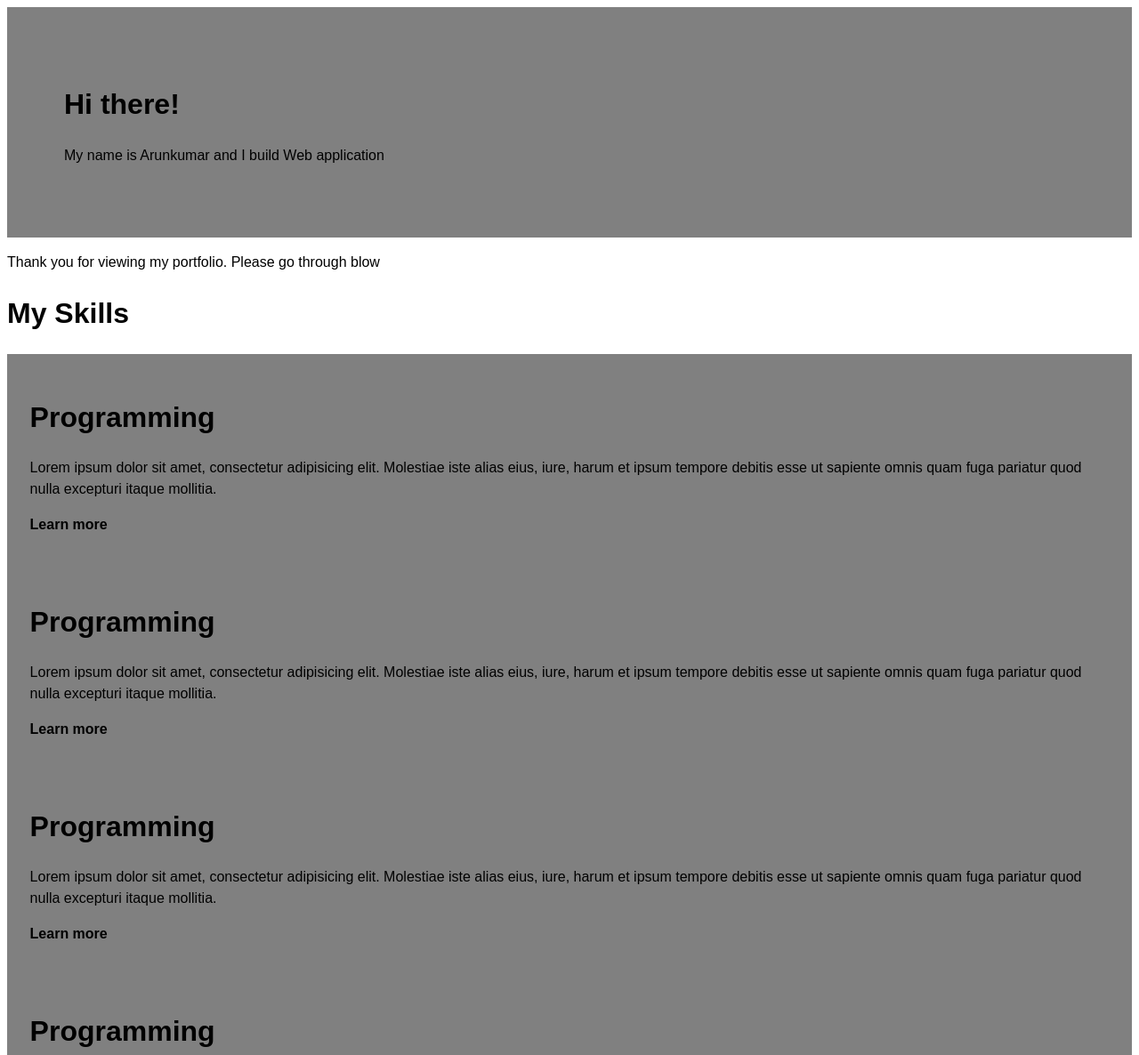
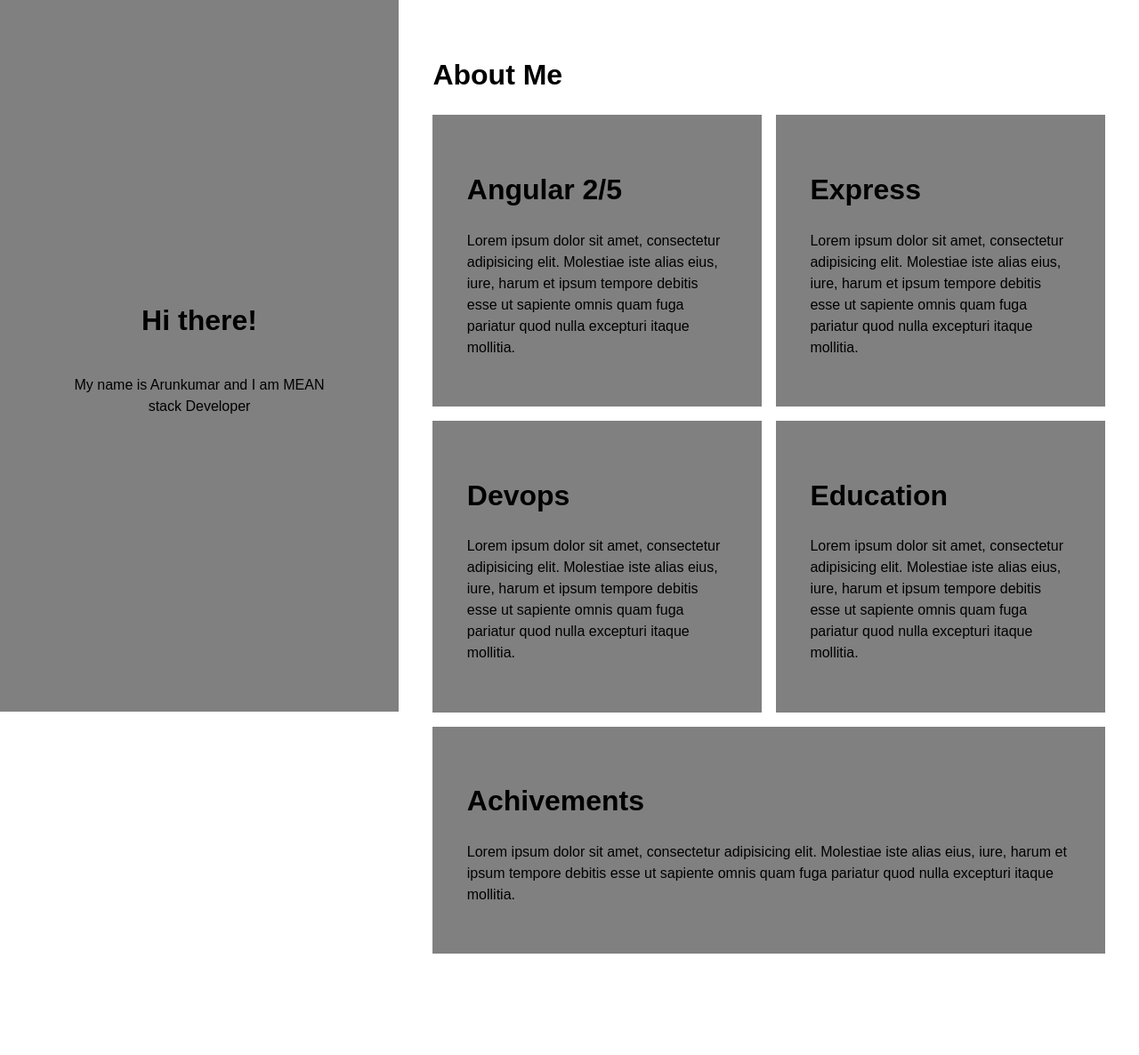
Before and after one commit to AKArunkumar/my-portfolio, a plain HTML site: page index.html in a window 1280 px wide. Shown: the top 1186 px of the page at 89% size. After the commit the page ends 1111 px from the top, so only its background shows below. Drawn offline with Linux system fonts and the light colour scheme.

Commit message:
completed with 2 media query styling

```diff
--- a/gridstyle.css
+++ b/gridstyle.css
@@ -12,6 +12,12 @@ body {
     font-size: 16px;
     line-height: 1.5;
     font-family: sans-serif;
+    padding: 0;
+    margin: 0;
+}
+
+.pf-container {
+    display: flex;
 }
 
 a {
@@ -24,8 +30,69 @@ a {
     background-color: gray;
     padding: 5vw;
 }
-
 .pf-grid-item {
     background-color: gray;
-    padding: 2vw;
+    padding: 3vw;
+    margin-bottom: 1rem;
 }
+
+.pf-grid-item:last-child {
+    margin-bottom: 0;
+}
+
+/* For small screens */
+@media only screen and (max-width: 900px) {
+    .pf-container {
+        flex-direction: column;
+    }
+    .pf-sidebar {
+        display: flex;
+        flex-direction: column;
+        justify-content: center;
+        align-content: center;
+        align-items: center;
+        text-align: center;
+    }
+    .pf-content > p {
+        text-align: center;
+        justify-content: center;
+        align-content: center;
+        font-size: 19px;
+        padding: 1vw;
+    }
+    .skills {
+        text-align: center;
+    }
+}
+
+/* For large screens */
+@media only screen and (min-width: 901px) {
+       .pf-sidebar-container {
+        flex: 35vw;
+    }
+    .pf-sidebar {
+        display: flex;
+        flex-direction: column;
+        width: 35vw;
+        height: 100vh;
+        position: fixed;
+        justify-content: center;
+        text-align: center;
+        align-items: center;
+        align-content: center;
+    }
+    .pf-content {
+        flex: 65vw;
+        padding: 3vw;
+    }
+    .pf-grid {
+        display: flex;
+        flex-wrap: wrap;
+        margin-right: -1rem;
+    }
+    .pf-grid-item {
+        flex: 46%;
+        margin-right: 1rem;
+    }
+
+}
--- a/index.html
+++ b/index.html
@@ -1,5 +1,6 @@
 <!DOCTYPE html>
 <html lang="en">
+
 <head>
     <meta charset="UTF-8">
     <meta name="viewport" content="width=device-width, initial-scale=1.0">
@@ -7,43 +8,46 @@
     <link rel="stylesheet" href="./gridstyle.css">
     <title>Portfolio</title>
 </head>
+
 <body>
     <div class="pf-container">
+        <div class="pf-sidebar-container">
             <div class="pf-sidebar">
                 <h1>Hi there!</h1>
-            <p>My name is Arunkumar and I build Web application</p>
+                <p>My name is Arunkumar and I am MEAN stack Developer</p>
+            </div>
         </div>
         <div class="pf-content">
-            <p>Thank you for viewing my portfolio. Please go through blow</p>
-        </div>
-        <h1>My Skills</h1>
+            <h1 class="skills">About Me</h1>
             <div class="pf-grid">
                 <div class="pf-grid-item">
-                <h1>Programming</h1>
-                <p>Lorem ipsum dolor sit amet, consectetur adipisicing elit. Molestiae iste alias eius, iure, harum et ipsum tempore debitis esse ut sapiente omnis quam fuga pariatur quod nulla excepturi itaque mollitia.</p>
-                <a href="#">Learn more</a>
+                    <h1>Angular 2/5</h1>
+                    <p>Lorem ipsum dolor sit amet, consectetur adipisicing elit. Molestiae iste alias eius, iure, harum et ipsum
+                        tempore debitis esse ut sapiente omnis quam fuga pariatur quod nulla excepturi itaque mollitia.</p>
                 </div>
                 <div class="pf-grid-item">
-                <h1>Programming</h1>
-                <p>Lorem ipsum dolor sit amet, consectetur adipisicing elit. Molestiae iste alias eius, iure, harum et ipsum tempore debitis esse ut sapiente omnis quam fuga pariatur quod nulla excepturi itaque mollitia.</p>
-                <a href="#">Learn more</a>
+                    <h1>Express</h1>
+                    <p>Lorem ipsum dolor sit amet, consectetur adipisicing elit. Molestiae iste alias eius, iure, harum et ipsum
+                        tempore debitis esse ut sapiente omnis quam fuga pariatur quod nulla excepturi itaque mollitia.</p>
                 </div>
                 <div class="pf-grid-item">
-                <h1>Programming</h1>
-                <p>Lorem ipsum dolor sit amet, consectetur adipisicing elit. Molestiae iste alias eius, iure, harum et ipsum tempore debitis esse ut sapiente omnis quam fuga pariatur quod nulla excepturi itaque mollitia.</p>
-                <a href="#">Learn more</a>
+                    <h1>Devops</h1>
+                    <p>Lorem ipsum dolor sit amet, consectetur adipisicing elit. Molestiae iste alias eius, iure, harum et ipsum
+                        tempore debitis esse ut sapiente omnis quam fuga pariatur quod nulla excepturi itaque mollitia.</p>
                 </div>
                 <div class="pf-grid-item">
-                <h1>Programming</h1>
-                <p>Lorem ipsum dolor sit amet, consectetur adipisicing elit. Molestiae iste alias eius, iure, harum et ipsum tempore debitis esse ut sapiente omnis quam fuga pariatur quod nulla excepturi itaque mollitia.</p>
-                <a href="#">Learn more</a>
+                    <h1>Education</h1>
+                    <p>Lorem ipsum dolor sit amet, consectetur adipisicing elit. Molestiae iste alias eius, iure, harum et ipsum
+                        tempore debitis esse ut sapiente omnis quam fuga pariatur quod nulla excepturi itaque mollitia.</p>
                 </div>
                 <div class="pf-grid-item">
-                <h1>Programming</h1>
-                <p>Lorem ipsum dolor sit amet, consectetur adipisicing elit. Molestiae iste alias eius, iure, harum et ipsum tempore debitis esse ut sapiente omnis quam fuga pariatur quod nulla excepturi itaque mollitia.</p>
-                <a href="#">Learn more</a>
+                    <h1>Achivements</h1>
+                    <p>Lorem ipsum dolor sit amet, consectetur adipisicing elit. Molestiae iste alias eius, iure, harum et ipsum
+                        tempore debitis esse ut sapiente omnis quam fuga pariatur quod nulla excepturi itaque mollitia.</p>
+                </div>
             </div>
         </div>
     </div>
 </body>
+
 </html>
```
Lines whose indentation alone changed are shown as unchanged.
